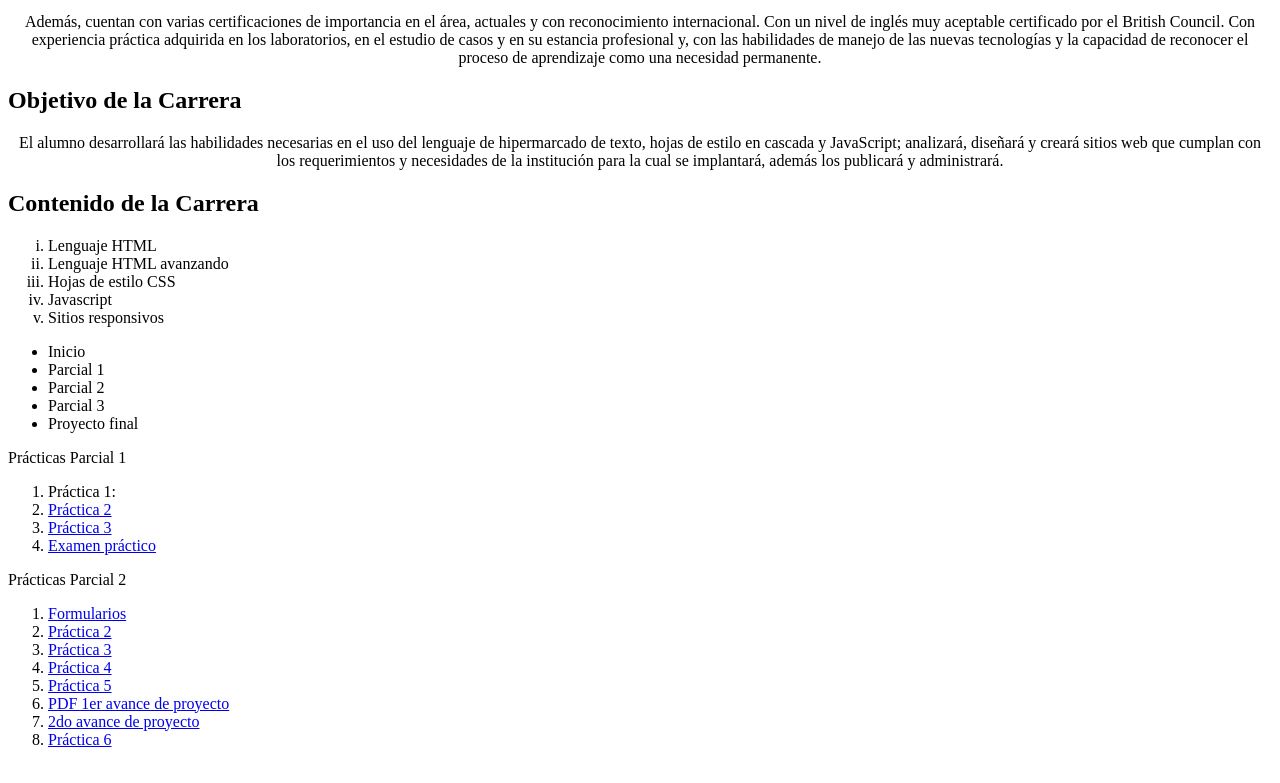
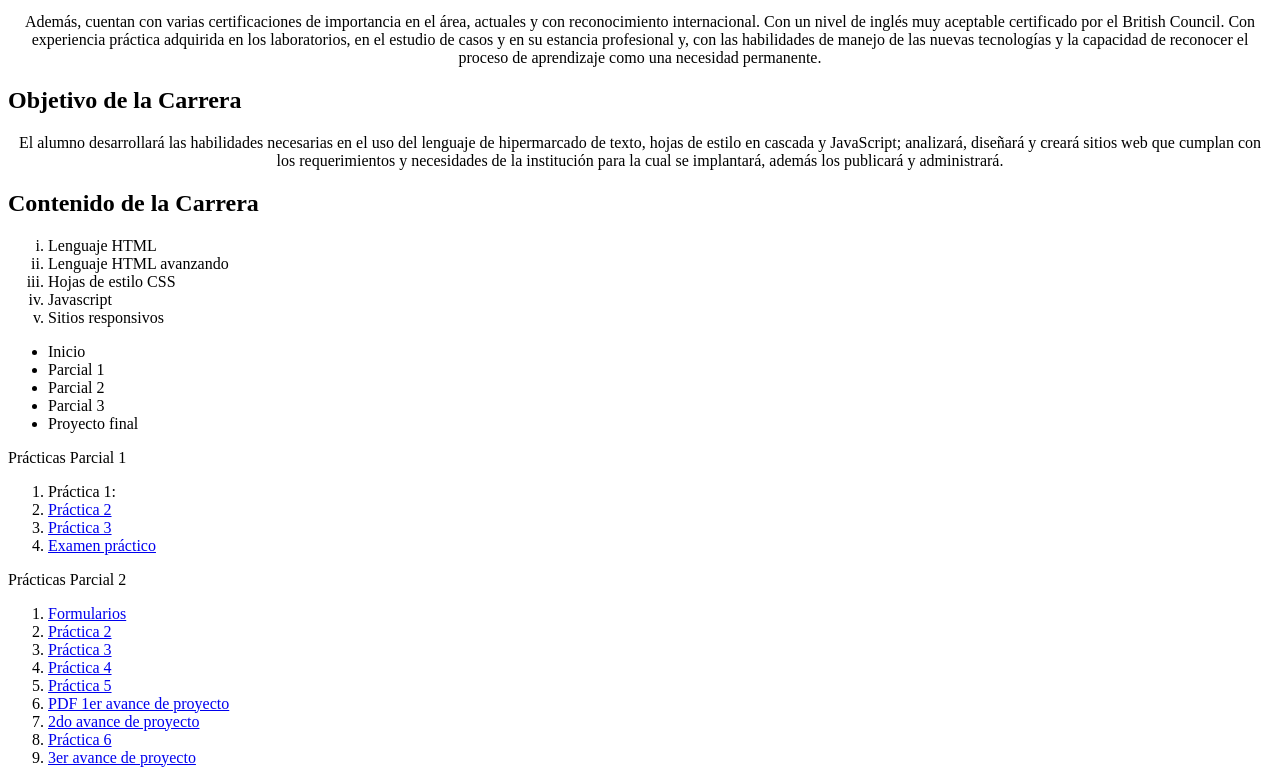
Before and after one commit to Danizza20/portafolio, a plain HTML site: page Index.html in a window 1280 px wide. Shown: the part 729-1512 px from the top of the page. Drawn offline with Linux system fonts and the light colour scheme.

Commit message:
Update Index.html

```diff
--- a/Index.html
+++ b/Index.html
@@ -74,6 +74,7 @@
                     <li><a href="1er avance de proyecto.pdf">PDF 1er avance de proyecto</a></li>
                     <li><a href="Connect Salud.html">2do avance de proyecto</a></li>
                     <li><a href="estiloscss.html">Práctica 6</a></li>
+                    <li><a href="galeria.html">3er avance de proyecto</a></li>
                 </ol>
         </header>
 </body>
```
